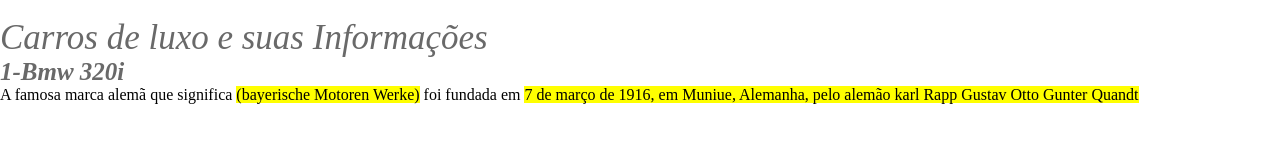
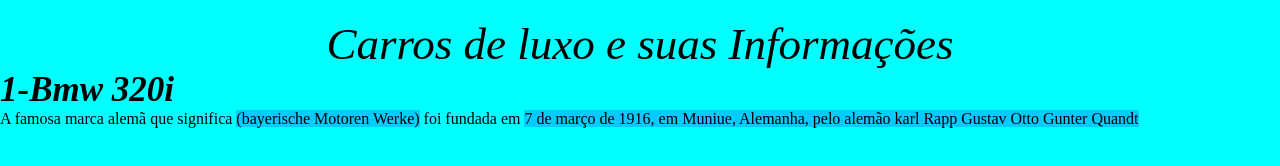
Before and after one commit to N1C0LASCHAGA5/TRABALHO-02, a plain HTML site: page index.html in a window 1280 px wide. Drawn offline with Linux system fonts and the light colour scheme.

Commit message:
Add files via upload

```diff
--- a/index.html
+++ b/index.html
@@ -11,27 +11,29 @@
 <body>
     <header class="cabecalho">
         <div class="cabecalho-div">
-            <img src="" alt="">
+            <img class="Bmw" src="" alt="">
             <h1 class="cabecalho titulo"></h1>
         </div>
-        <ul class="cabecalho-lista">
-          <p class="Cabeçalho">Carros de luxo e suas Informações</p>
-          <h1 class="Informações">1-Bmw 320i</h1>
-          <li>A famosa marca alemã que significa <mark>(bayerische Motoren Werke)</mark> foi fundada em <mark>7 de março de 1916, em Muniue, Alemanha, pelo alemão <mark>karl Rapp Gustav Otto Gunter Quandt</mark></li>
+        <ul class="Bmw">
+            <p class="Cabeçalho">Carros de luxo e suas Informações</p>
+            <h1 class="Informações">1-Bmw 320i</h1>
+            <li>A famosa marca alemã que significa <mark class="mark1">(bayerische Motoren Werke)</mark> foi fundada em <mark class="mark2">7 de
+                    março de 1916, em Muniue, Alemanha, pelo alemão <mark class="mark3">karl Rapp Gustav Otto Gunter Quandt</mark>
+            </li>
 
         </ul>
     </header>
-    <section class="">
-        <img src="" alt="">
+    <section class="Audi-rs6">
+        <img class="Audi" src="" alt="">
         </div class="">
         <h2 class=""></h2>
         <p class=""></p>
         </div>
     </section>
-    <section class="">
+    <section class="mercedes">
         <h3></h3>
         <div></div>
-        <img src="" alt="">
+        <img class="mercedes" src="" alt="">
         <h4></h4>
         <div></div>
         <img src="" alt="">
@@ -39,7 +41,8 @@
         <img src="" alt="">
         <h5></h5>
         <div></div>
-       <img src="" alt="">
+        <img src="" alt="">
     </section>
 </body>
+
 </html>
--- a/style.css
+++ b/style.css
@@ -3,16 +3,34 @@
     padding: 0;
 }
 
-.Cabeçalho{
-font-size: 35px;
-color: dimgray;
-font-style: italic;
-display: flex
+body{
+    background-color: aqua;
 }
 
-.Informações{
-font-size: 25px;
-color: dimgray;
-font-style: italic;
-display: flex;
+.Cabeçalho {
+    font-size: 45px;
+    color: rgb(0, 0, 0);
+    font-style: italic;
+  text-align: center;
 }
+
+.Informações {
+    font-size: 35px;
+    color: rgb(0, 0, 0);
+    font-style: italic;
+    display: flex;
+}
+
+.mark1{
+background-color: rgb(0, 204, 255);
+}
+
+
+.mark2{
+    background-color: rgb(0, 204, 255);
+}
+
+
+.mark3{
+    background-color: rgb(0, 204, 255);;
+}
```
